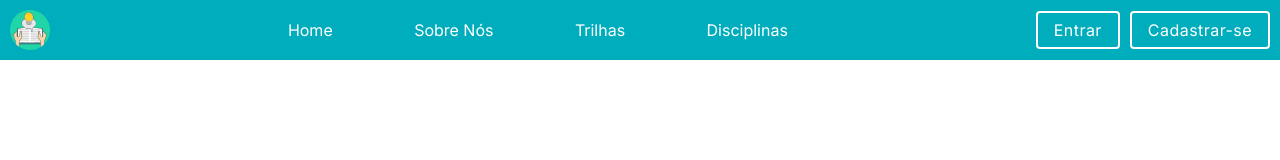
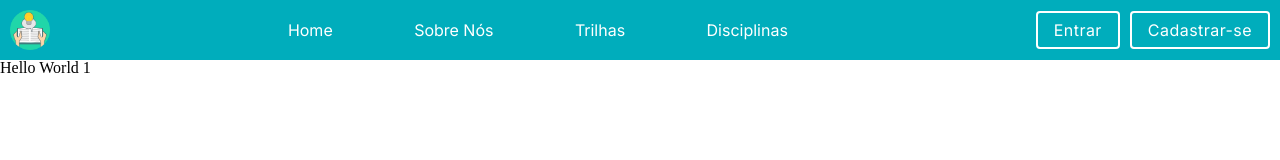
Before and after one commit to jvitorfeliciano/Know-Bridge, a React (Create React App) app: page /unity/1 in a window 1280 px wide. Shown: the top 160 px of the page. Built offline with nearby package versions, Linux system fonts and the light colour scheme; no server answers.

Commit message:
feat: add function to navigate to the unity page

```diff
--- a/src/App.js
+++ b/src/App.js
@@ -10,6 +10,7 @@ import SignUp from "./pages/SignUp";
 import TrailPage from "./pages/TrailPage";
 import TrailsPage from "./pages/TrailsPage";
 import UserPage from "./pages/UserPage";
+import UnityPage from "./pages/UnityPage";
 
 function App() {
     return (
@@ -52,6 +53,7 @@ function App() {
                     />
                     <Route path="/trails" element={<TrailsPage />} />
                     <Route path="/trails/:trailId" element={<TrailPage />} />
+                    <Route path="/unity/:unityId" element={<UnityPage />} />
                 </Routes>
             </BrowserRouter>
         </UserProvider>
--- a/src/pages/TrailPage/Unity.js
+++ b/src/pages/TrailPage/Unity.js
@@ -2,8 +2,11 @@ import { Avatar } from "@mui/material";
 import styled from "styled-components";
 import colorDictionary from "../../constants/colors";
 import ProgressBar from "./ProgressBar";
+import { useNavigate } from "react-router-dom";
 
 export default function Unity({ field }) {
+    const navigate = useNavigate();
+
     const middle = Math.ceil(field.subfields.length / 2);
     const dataPartOne = field.subfields.slice(0, middle);
     const dataPartTwo = field.subfields.slice(middle);
@@ -11,7 +14,7 @@ export default function Unity({ field }) {
     return (
         <Container>
             <Top>
-                <TopLeft>
+                <TopLeft onClick={() => navigate(`/unity/${field.id}`)}>
                     <Avatar alt={field.title} src={field.image} />
                     <h2>
                         Unidade {field.unitNumber}: {field.title}
--- /dev/null
+++ b/src/pages/UnityPage/index.js
@@ -0,0 +1,7 @@
+import { useParams } from "react-router-dom";
+
+export default function UnityPage() {
+    const { unityId } = useParams();
+
+    return <div>Hello World {unityId}</div>;
+}
```
